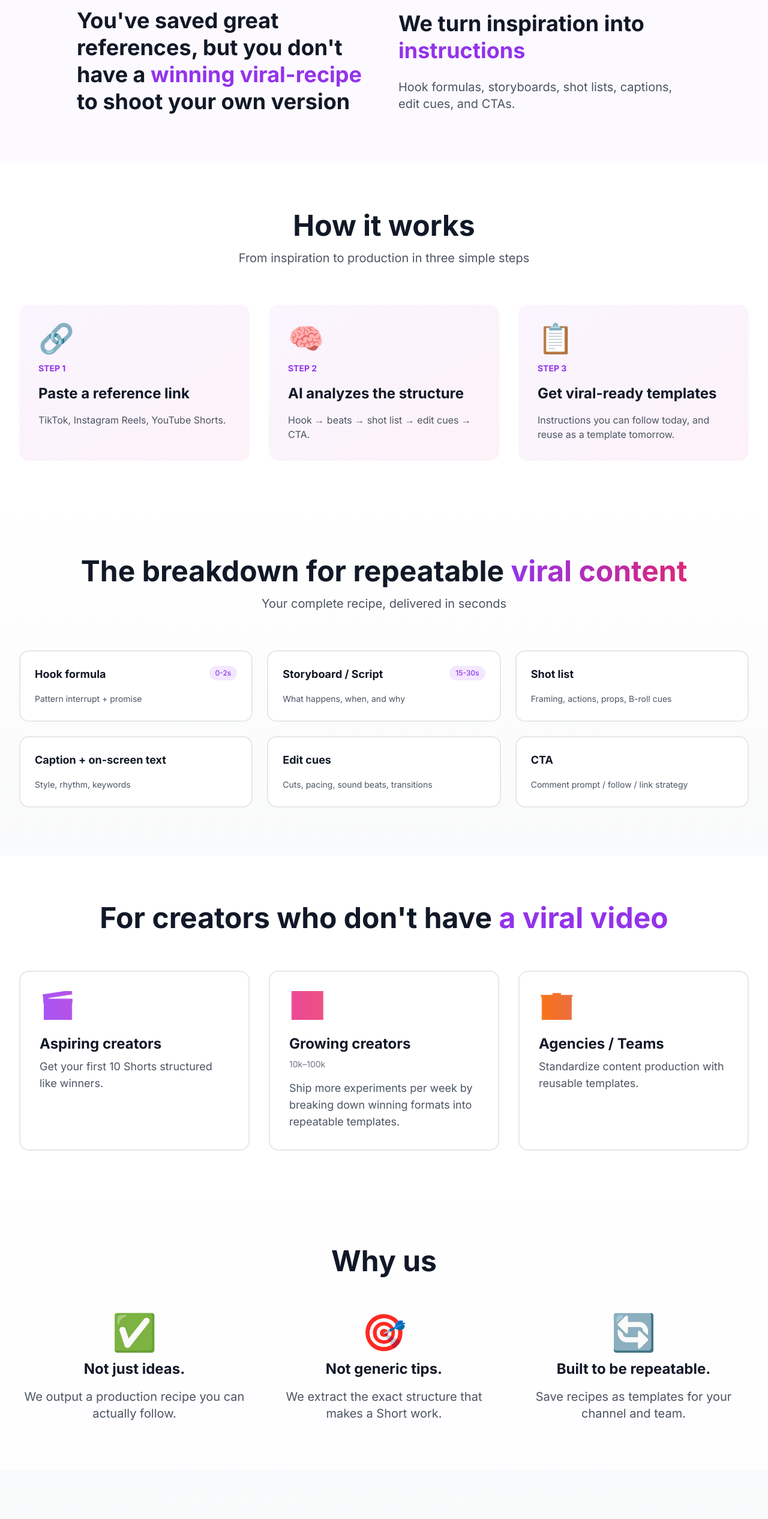
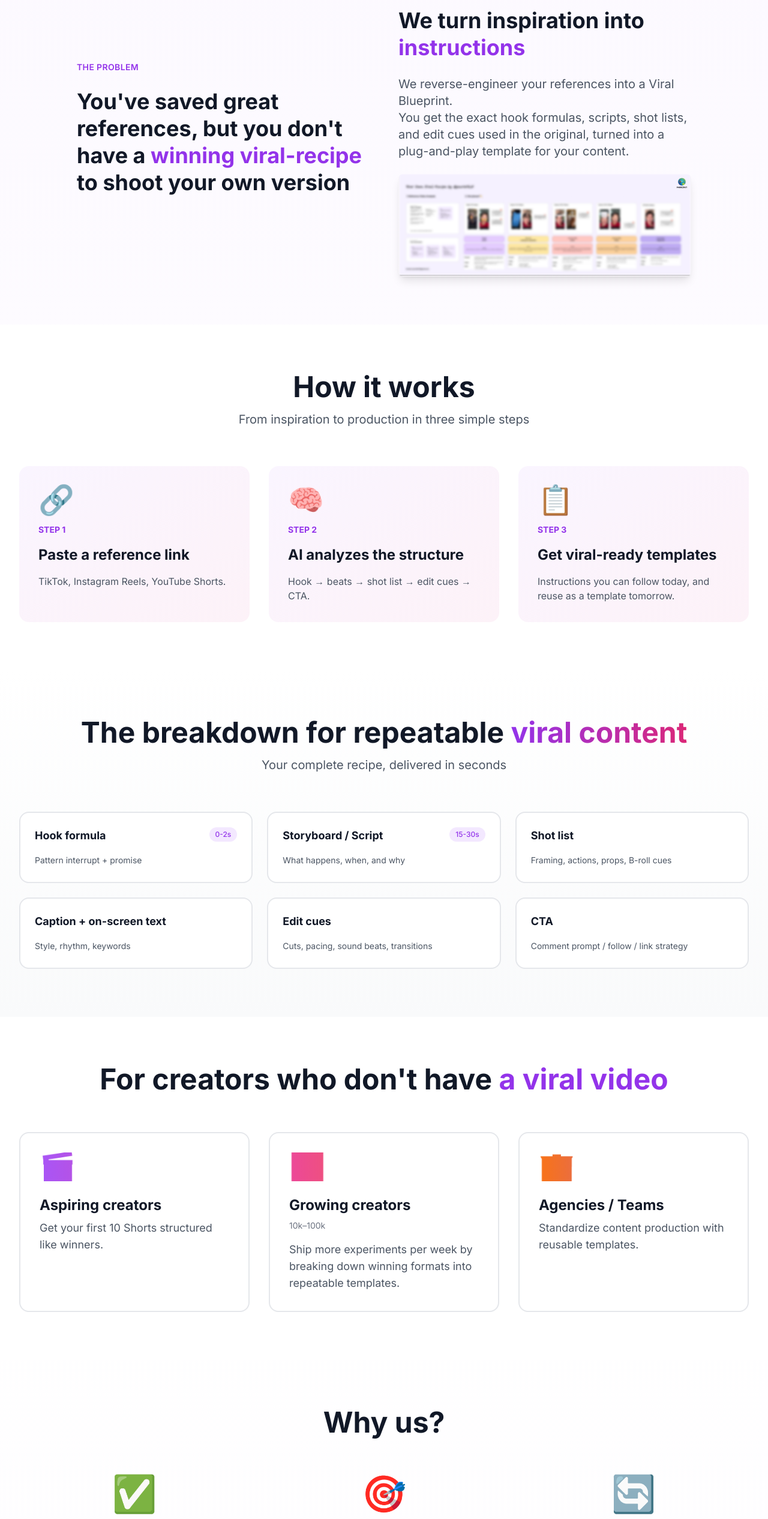
Before and after one commit to YEAAAAAAAAAAp/parrot-kit, a Next.js app: page / in a window 1280 px wide. Shown: the part 1600-4132 px from the top of the page at 60% size. Built offline with nearby package versions, Linux system fonts and the light colour scheme.

Commit message:
[PK-7] 수정사항 반영 (260105)

```diff
--- a/app/page.tsx
+++ b/app/page.tsx
@@ -85,8 +85,8 @@ export default function Home() {
       <UseCases />
       <WhyUs />
       <Pricing />
+      <FAQ />
       <FinalCTA />
-      <FAQ />
       <Footer />
     </main>
   )
--- a/components/FinalCTA.tsx
+++ b/components/FinalCTA.tsx
@@ -18,6 +18,7 @@ export default function FinalCTA() {
   })
 
   const [submitted, setSubmitted] = useState(false)
+  const [errors, setErrors] = useState<{name?: string, email?: string, role?: string}>({})
 
 
   const roleOptions = [
@@ -31,6 +32,26 @@ export default function FinalCTA() {
 
   const handleSubmit = async (e: React.FormEvent) => {
     e.preventDefault()
+
+    // Validation
+    const newErrors: {name?: string, email?: string, role?: string} = {}
+    if (!formData.name.trim()) {
+      newErrors.name = "Please enter your name."
+    }
+    const emailRegex = /^[^\s@]+@[^\s@]+\.[^\s@]+$/
+    if (!formData.email.trim()) {
+      newErrors.email = "Please enter your email address."
+    } else if (!emailRegex.test(formData.email)) {
+      newErrors.email = "Please enter a valid email address."
+    }
+    if (!formData.role) {
+      newErrors.role = "Please select your role."
+    }
+
+    setErrors(newErrors)
+    if (Object.keys(newErrors).length > 0) {
+      return
+    }
 
     // GA4 Event
     if (typeof window !== 'undefined' && (window as any).gtag) {
@@ -59,6 +80,7 @@ export default function FinalCTA() {
       }
 
       setSubmitted(true)
+      setErrors({})
       setTimeout(() => {
         setSubmitted(false)
         setFormData({ name: '', email: '', role: '' })
@@ -101,6 +123,7 @@ export default function FinalCTA() {
               required
               className="w-full px-5 py-4 rounded-xl bg-white/20 border-2 border-white/30 text-white placeholder-white/60 focus:outline-none focus:border-white focus:bg-white/30 transition text-lg"
             />
+            {errors.name && <p className="text-red-300 text-sm mt-1">{errors.name}</p>}
 
             <input
               type="email"
@@ -110,6 +133,7 @@ export default function FinalCTA() {
               required
               className="w-full px-5 py-4 rounded-xl bg-white/20 border-2 border-white/30 text-white placeholder-white/60 focus:outline-none focus:border-white focus:bg-white/30 transition text-lg"
             />
+            {errors.email && <p className="text-red-300 text-sm mt-1">{errors.email}</p>}
 
             <select
               value={formData.role}
@@ -124,6 +148,7 @@ export default function FinalCTA() {
                 </option>
               ))}
             </select>
+            {errors.role && <p className="text-red-300 text-sm mt-1">{errors.role}</p>}
 
             <button
               type="submit"
--- a/components/Pricing.tsx
+++ b/components/Pricing.tsx
@@ -32,7 +32,7 @@ export default function Pricing() {
       earlyBirdNote: `Lock in $${landingConfig.earlyBirdTeamPrice}/mo if you join by ${landingConfig.earlyBirdDeadline} (later $${landingConfig.laterTeamPrice}/mo)`
     },
     {
-      name: 'Founding Drop',
+      name: 'Special offer',
       price: `$${landingConfig.foundingDropOneTimePrice}`,
       period: ' one-time',
       description: `${landingConfig.foundingDropRecipeCount} human-crafted recipes in ${landingConfig.foundingDropDeliveryHours}h. Skip the wait.`,
--- a/components/Problem.tsx
+++ b/components/Problem.tsx
@@ -25,8 +25,14 @@ export default function Problem() {
               We turn inspiration into <span className="text-purple-600">instructions</span>
             </h2>
             <p className="text-xl text-gray-600">
-              Hook formulas, storyboards, shot lists, captions, edit cues, and CTAs.
+              We reverse-engineer your references into a Viral Blueprint.<br />
+              You get the exact hook formulas, scripts, shot lists, and edit cues used in the original, turned into a plug-and-play template for your content.
             </p>
+            <img
+              src="/problem.png"
+              alt="Problem illustration"
+              className="w-full h-auto rounded-lg shadow-lg"
+            />
           </div>
         </div>
       </div>
--- a/components/WhyUs.tsx
+++ b/components/WhyUs.tsx
@@ -6,12 +6,12 @@ export default function WhyUs() {
       icon: '✅'
     },
     {
-      title: 'Not generic tips.',
+      title: 'Straightforward, appliable tips',
       description: 'We extract the exact structure that makes a Short work.',
       icon: '🎯'
     },
     {
-      title: 'Built to be repeatable.',
+      title: 'Access to repeatable viral templates',
       description: 'Save recipes as templates for your channel and team.',
       icon: '🔄'
     }
@@ -21,7 +21,7 @@ export default function WhyUs() {
     <section className="py-20 px-4 sm:px-6 lg:px-8">
       <div className="max-w-7xl mx-auto">
         <div className="text-center space-y-4 mb-16">
-          <h2 className="text-4xl md:text-5xl font-bold">Why us</h2>
+          <h2 className="text-4xl md:text-5xl font-bold">Why us?</h2>
         </div>
 
         <div className="grid md:grid-cols-3 gap-8">
```
Also changed, not shown: components/Footer.tsx (+1 -15 lines), public/problem.png (added), 1 other file (tests, documents, lock files or other folders).
